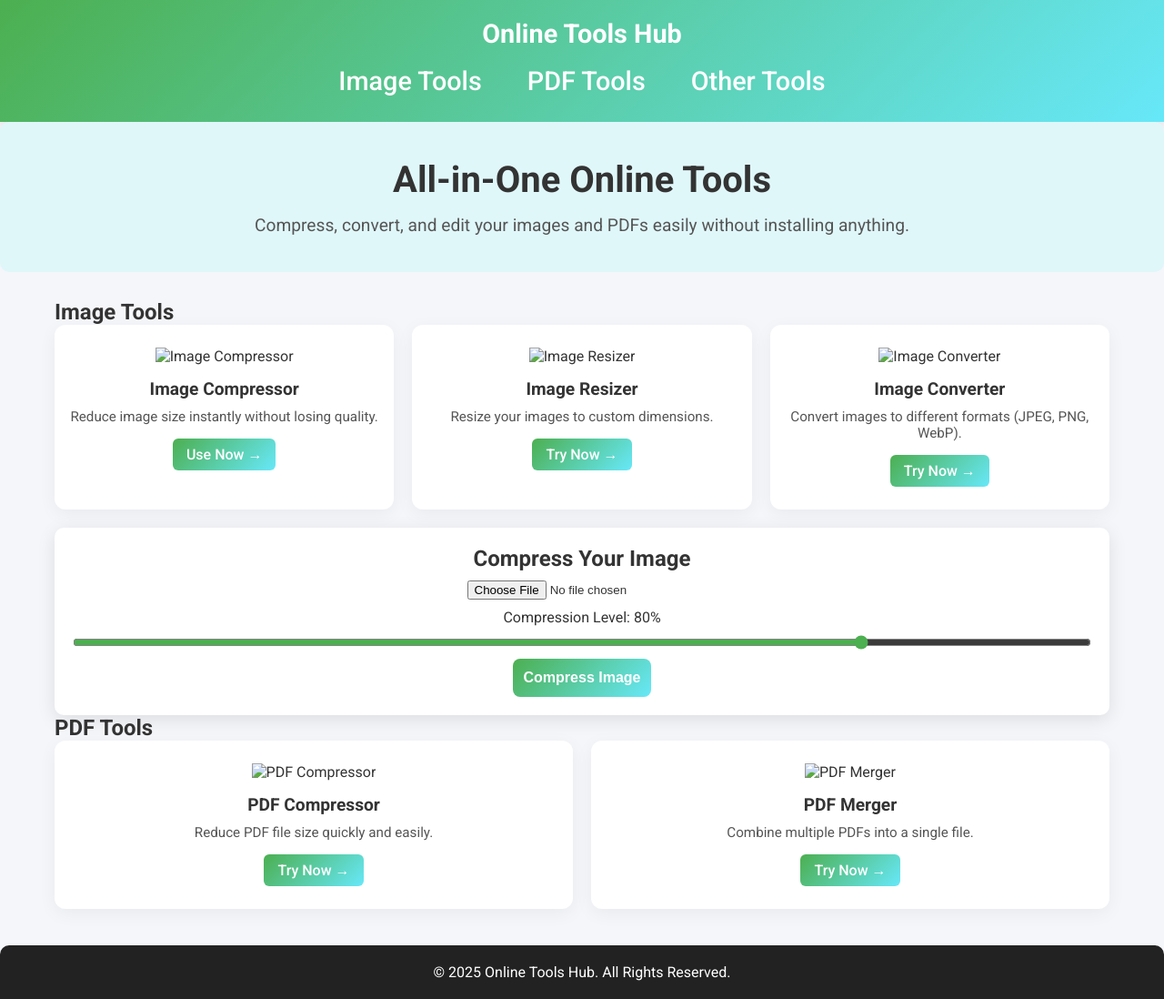
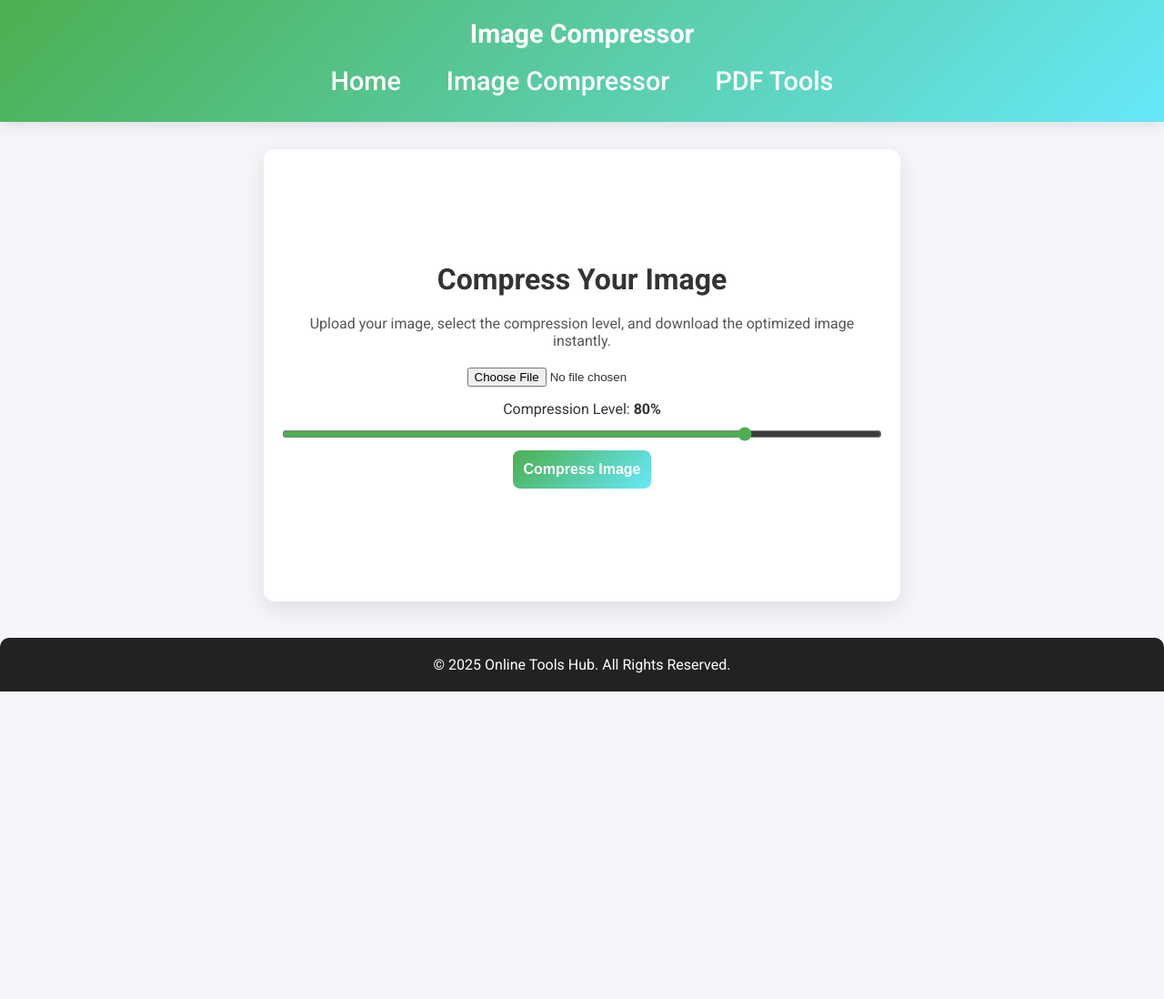
Before and after one commit to vivekgupta112204-lgtm/tools, a plain HTML site: page index.html in a window 1280 px wide. Shown: the whole page at 91% size. After the commit the page ends 800 px from the top, so only its background shows below. Drawn offline with Linux system fonts and the light colour scheme.

Commit message:
Revise SEO meta tags and update page title
Updated meta tags for better SEO and changed title to reflect the primary function of the page. Modified layout and content structure for improved user experience.

```diff
--- a/index.html
+++ b/index.html
@@ -3,113 +3,64 @@
 <head>
 <meta charset="UTF-8">
 <meta name="viewport" content="width=device-width, initial-scale=1.0">
-<meta name="description" content="All-in-one online tools for image, PDF, and more. Compress, convert, and edit your files easily.">
-<meta name="keywords" content="image tools, PDF tools, online converter, image compressor, PDF editor">
+<meta name="description" content="Compress your images online quickly and easily without losing quality. Choose the compression level and download the optimized image.">
+<meta name="keywords" content="image compressor, image optimizer, reduce image size, online image compression">
 <meta name="author" content="YourName">
-<title>Online Tools Hub</title>
+<title>Image Compressor - Online Tools Hub</title>
 
 <!-- Google Fonts -->
 <link href="https://fonts.googleapis.com/css2?family=Roboto:wght@400;500;700&display=swap" rel="stylesheet">
 
-<!-- Styles -->
 <style>
 * { box-sizing: border-box; margin:0; padding:0; }
-body { font-family: 'Roboto', sans-serif; background: #f5f6fa; color:#333; }
+body { font-family:'Roboto', sans-serif; background:#f5f6fa; color:#333; }
 header { background: linear-gradient(135deg,#4CAF50,#67e8f9); color:white; padding:20px; text-align:center; font-size:1.8em; font-weight:700; box-shadow:0 4px 15px rgba(0,0,0,0.1); }
 nav { display:flex; justify-content:center; gap:20px; margin-top:10px; flex-wrap:wrap; }
 nav a { color:white; text-decoration:none; font-weight:500; padding:8px 15px; border-radius:5px; transition:0.3s; }
 nav a:hover { background: rgba(255,255,255,0.2); }
 
-.hero { text-align:center; padding:40px 20px; background:#e0f7fa; margin-bottom:30px; border-radius:10px; }
-.hero h1 { font-size:2.5em; margin-bottom:15px; }
-.hero p { font-size:1.2em; color:#555; }
+.container { max-width:700px; margin:30px auto; padding:20px; background:white; border-radius:12px; box-shadow:0 8px 25px rgba(0,0,0,0.1); }
+h1 { text-align:center; margin-bottom:20px; font-size:2em; }
+p { text-align:center; color:#555; margin-bottom:20px; }
 
-.container { max-width:1200px; margin:0 auto; padding:0 20px; }
+#compress-section { text-align:center; }
+#image-input { display:block; margin:15px auto; }
+input[type="range"] { width:100%; margin:10px 0; accent-color:#4CAF50; }
+#quality-value { font-weight:600; }
+#compress-btn { padding:12px; font-size:16px; font-weight:600; color:white; background:linear-gradient(135deg,#4CAF50,#67e8f9); border:none; border-radius:8px; cursor:pointer; transition:0.3s; }
+#compress-btn:hover { transform:translateY(-3px); box-shadow:0 8px 20px rgba(0,0,0,0.2); }
 
-.tools-grid { display:grid; grid-template-columns: repeat(auto-fit,minmax(220px,1fr)); gap:20px; }
-
-.tool-card { background:white; border-radius:12px; box-shadow:0 5px 20px rgba(0,0,0,0.05); text-align:center; padding:25px 15px; transition:transform 0.3s, box-shadow 0.3s; cursor:pointer; }
-.tool-card:hover { transform:translateY(-5px); box-shadow:0 8px 25px rgba(0,0,0,0.15); }
-.tool-card img { width:70px; height:70px; object-fit:contain; margin-bottom:15px; }
-.tool-card h3 { font-size:1.2em; margin-bottom:10px; }
-.tool-card p { font-size:0.95em; color:#555; margin-bottom:15px; }
-.tool-card a { display:inline-block; padding:8px 15px; background: linear-gradient(135deg,#4CAF50,#67e8f9); color:white; border-radius:6px; text-decoration:none; font-weight:500; transition:0.3s; }
-.tool-card a:hover { background: linear-gradient(135deg,#45a049,#50c7e1); }
+#output img { max-width:100%; margin-top:15px; border-radius:10px; box-shadow:0 5px 15px rgba(0,0,0,0.1); }
+#output a { display:inline-block; margin-top:10px; padding:10px 20px; background:#2196F3; color:white; text-decoration:none; border-radius:8px; font-weight:500; transition:0.3s; }
+#output a:hover { background:#1976D2; }
 
 .ad-space { margin:25px 0; text-align:center; }
 
 footer { background:#222; color:white; text-align:center; padding:20px 10px; margin-top:40px; border-radius:10px 10px 0 0; }
-
-#compress-section { background:white; padding:20px; border-radius:10px; box-shadow:0 5px 20px rgba(0,0,0,0.1); margin-top:20px; text-align:center; }
-
-#image-input { display:block; margin:10px auto; }
-input[type="range"] { width:100%; margin:10px 0; accent-color:#4CAF50; }
-#compress-btn { padding:12px; font-size:16px; font-weight:600; color:white; background:linear-gradient(135deg,#4CAF50,#67e8f9); border:none; border-radius:8px; cursor:pointer; transition:0.3s; }
-#compress-btn:hover { transform:translateY(-3px); box-shadow:0 8px 20px rgba(0,0,0,0.2); }
-#output img { max-width:100%; margin-top:15px; border-radius:10px; box-shadow:0 5px 15px rgba(0,0,0,0.1); }
-#output a { display:inline-block; margin-top:10px; padding:10px 20px; background:#2196F3; color:white; text-decoration:none; border-radius:8px; font-weight:500; transition:0.3s; }
-#output a:hover { background:#1976D2; }
-
-@media(max-width:600px){
-    .hero h1{ font-size:2em; }
-    .hero p{ font-size:1em; }
-    #compress-btn{ font-size:14px; padding:10px; }
-}
 </style>
 </head>
 <body>
 
 <header>
-    Online Tools Hub
+    Image Compressor
     <nav>
-        <a href="#images">Image Tools</a>
-        <a href="#pdfs">PDF Tools</a>
-        <a href="#others">Other Tools</a>
+        <a href="index.html">Home</a>
+        <a href="image-compressor.html">Image Compressor</a>
+        <a href="pdf-tools.html">PDF Tools</a>
     </nav>
 </header>
 
-<section class="hero">
-    <h1>All-in-One Online Tools</h1>
-    <p>Compress, convert, and edit your images and PDFs easily without installing anything.</p>
-</section>
-
 <div class="container">
-
-    <!-- Ad Space Top -->
+    <!-- Top AdMob Banner -->
     <div class="ad-space">
-        <ins class="adsbygoogle"
-            style="display:block"
-            data-ad-client=ca-app-pub-2014274337287264/8068010558
-            data-ad-slot="XXXXXXXXXX"
-            data-ad-format="auto"
-            data-full-width-responsive="true"></ins>
+        <iframe style="border:0; width:100%; height:50px;"
+            src="https://googleads.g.doubleclick.net/pagead/ads?client=ca-app-pub-2014274337287264&slotname=8068010558&ad_type=banner"></iframe>
     </div>
 
-    <h2 id="images">Image Tools</h2>
-    <div class="tools-grid">
-        <div class="tool-card" onclick="document.getElementById('compress-section').scrollIntoView({behavior:'smooth'})">
-            <img src="icons/compress.png" alt="Image Compressor">
-            <h3>Image Compressor</h3>
-            <p>Reduce image size instantly without losing quality.</p>
-            <a href="#compress-section">Use Now →</a>
-        </div>
-        <div class="tool-card">
-            <img src="icons/resize.png" alt="Image Resizer">
-            <h3>Image Resizer</h3>
-            <p>Resize your images to custom dimensions.</p>
-            <a href="image-resizer.html">Try Now →</a>
-        </div>
-        <div class="tool-card">
-            <img src="icons/convert.png" alt="Image Converter">
-            <h3>Image Converter</h3>
-            <p>Convert images to different formats (JPEG, PNG, WebP).</p>
-            <a href="image-converter.html">Try Now →</a>
-        </div>
-    </div>
+    <h1>Compress Your Image</h1>
+    <p>Upload your image, select the compression level, and download the optimized image instantly.</p>
 
-    <!-- Embedded Image Compression Tool -->
     <div id="compress-section">
-        <h2>Compress Your Image</h2>
         <input type="file" id="image-input" accept="image/*">
         <label for="quality">Compression Level: <span id="quality-value">80%</span></label>
         <input type="range" id="quality" min="10" max="100" value="80">
@@ -117,39 +68,17 @@ input[type="range"] { width:100%; margin:10px 0; accent-color:#4CAF50; }
         <div id="output"></div>
     </div>
 
-    <h2 id="pdfs">PDF Tools</h2>
-    <div class="tools-grid">
-        <div class="tool-card">
-            <img src="icons/pdf-compress.png" alt="PDF Compressor">
-            <h3>PDF Compressor</h3>
-            <p>Reduce PDF file size quickly and easily.</p>
-            <a href="pdf-compressor.html">Try Now →</a>
-        </div>
-        <div class="tool-card">
-            <img src="icons/pdf-merge.png" alt="PDF Merger">
-            <h3>PDF Merger</h3>
-            <p>Combine multiple PDFs into a single file.</p>
-            <a href="pdf-merger.html">Try Now →</a>
-        </div>
+    <!-- Bottom AdMob Banner -->
+    <div class="ad-space">
+        <iframe style="border:0; width:100%; height:50px;"
+            src="https://googleads.g.doubleclick.net/pagead/ads?client=ca-app-pub-2014274337287264&slotname=6702957998&ad_type=banner"></iframe>
     </div>
-
-    <!-- Ad Space Bottom -->
-    <div class="ad-space">
-        <ins class="adsbygoogle"
-            style="display:block"
-            data-ad-client=ca-app-pub-2014274337287264/6702957998
-            data-ad-slot="XXXXXXXXXX"
-            data-ad-format="auto"
-            data-full-width-responsive="true"></ins>
-    </div>
-
 </div>
 
 <footer>
     &copy; 2025 Online Tools Hub. All Rights Reserved.
 </footer>
 
-<!-- Scripts -->
 <script>
 const qualityInput = document.getElementById('quality');
 const qualityValue = document.getElementById('quality-value');
@@ -180,10 +109,7 @@ document.getElementById('compress-btn').addEventListener('click', () => {
     }
     reader.readAsDataURL(file);
 });
-
-(adsbygoogle = window.adsbygoogle || []).push({});
 </script>
-<script async src="https://pagead2.googlesyndication.com/pagead/js/adsbygoogle.js"></script>
 
 </body>
 </html>
```
